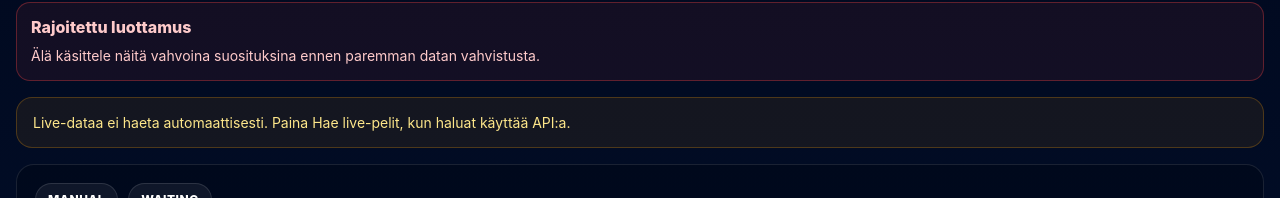
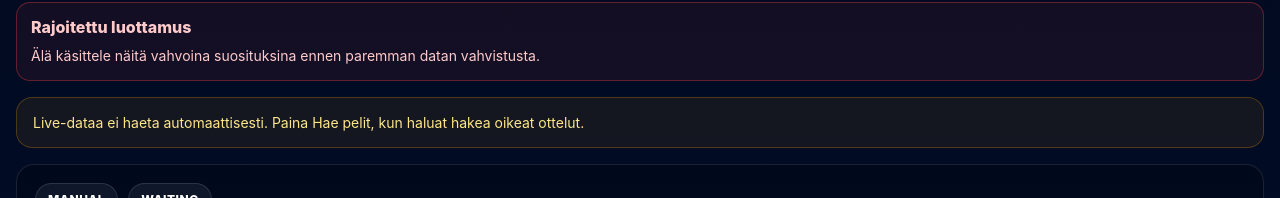
Before and after one commit to vv-glitchhub/scorecaster, a Next.js app: page /betting in a window 1280 px wide. Shown: the part 511-709 px from the top of the page. Built offline with nearby package versions, Linux system fonts and the light colour scheme; no server answers.

Commit message:
Update page.jsx

```diff
--- a/app/betting/page.jsx
+++ b/app/betting/page.jsx
@@ -5,9 +5,10 @@ import { normalizeLang } from "@/lib/i18n";
 const initialOddsData = {
   source: "manual",
   status: "waiting",
+  provider: "",
   cached: false,
   reason:
-    "Live-dataa ei haeta automaattisesti. Paina Hae live-pelit, kun haluat käyttää API:a.",
+    "Live-dataa ei haeta automaattisesti. Paina Hae pelit, kun haluat hakea oikeat ottelut.",
   matches: [],
 };
 
```
